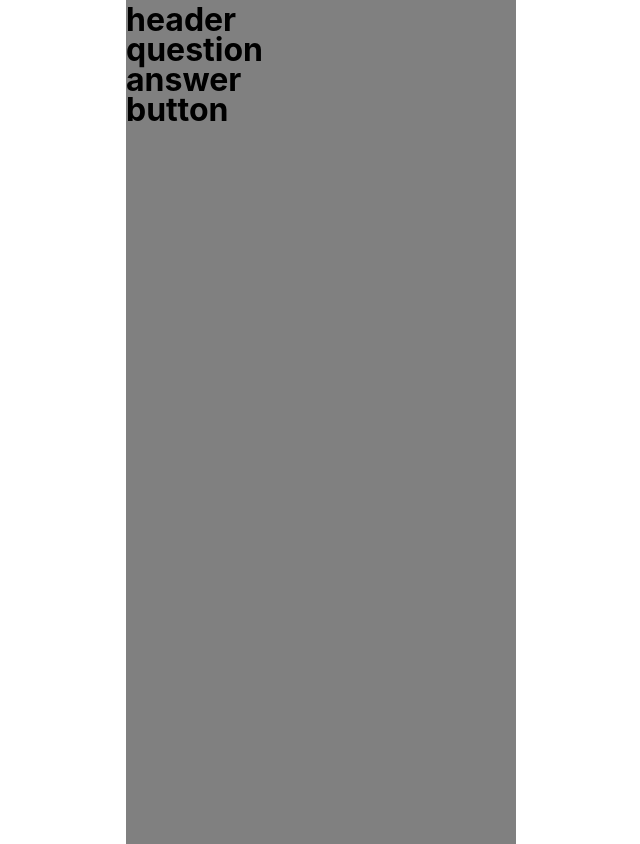
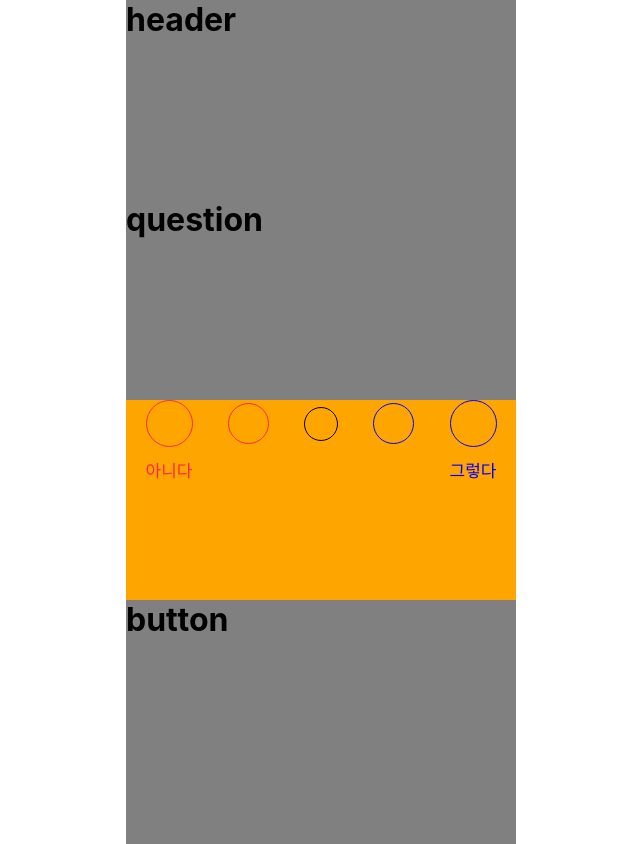
Before and after one commit to Club-PARD/UJaCha_WEB, a React (Create React App) app: page /test in a window 1280 px wide. Shown: the whole page, without its empty margins (319-959 px from the left). Built offline with nearby package versions, Linux system fonts and the light colour scheme.

Commit message:
feat : TestPage 5개 버튼 컴포넌트 생성

```diff
--- a/src/Pages/TestPage/Components/TestPageAnswer.js
+++ b/src/Pages/TestPage/Components/TestPageAnswer.js
@@ -1,16 +1,108 @@
+import React, {useEffect, useState} from "react";
 import styled from "styled-components";
-import { Container } from "../../../Layout/Layout";
+import {Container, P} from "../../../Layout/Layout";
 
 function TestPageAnswer() {
+    const [selectedButtonIndex, setSelectedButtonIndex] = useState(0);
+
+    const handleButtonClick = (hoverColor, index) => {
+        setSelectedButtonIndex(index);
+    };
+
+    useEffect(() => {
+        console.log(selectedButtonIndex);
+    }, [selectedButtonIndex]);
+
     return (
         <TestPageAnswerContainer>
-            <h1>answer</h1>
+            <WrapperRoundButton>
+                <WrapperRoundButtonItems
+                    selectedButtonIndex={selectedButtonIndex}
+                    handleButtonClick={handleButtonClick}/>
+            </WrapperRoundButton>
+            <WrapperRoundButtonTitle>
+                <ButtonTitle color="#FF2946">아니다</ButtonTitle>
+                <ButtonTitle color="#0500FF">그렇다</ButtonTitle>
+            </WrapperRoundButtonTitle>
         </TestPageAnswerContainer>
     );
+
 }
 
 const TestPageAnswerContainer = styled(Container)`
-    height : 30px;
+    height: 200px;
+
+    display: flex;
+    align-items: center;
+    flex-direction: column;
+
+    background-color: orange;
 `;
 
+const WrapperRoundButton = styled.div `
+    width: 90%;
+
+    display: flex;
+    justify-content: space-between;
+    align-items: center;
+`;
+
+const RoundButton = styled.button `
+    width: ${props => props.width};
+    height: ${props => props.width};
+    background: none;
+
+    border-radius: 50%;
+    border: 1px solid ${props => props.borderColor};
+    background-color: ${props => props.selected
+    ? props.hoverColor
+    : "transparent"};
+
+    &:hover {
+        background-color: ${props => props.hoverColor};
+    }
+`;
+
+const WrapperRoundButtonTitle = styled.div `
+    width : 90%;
+    display: flex;
+    justify-content: space-between;
+    margin-top : 10px;
+`;
+
+const ButtonTitle = styled.p `
+    font-size: 17px;
+    color : ${props => props.color};
+`
+
+const WrapperRoundButtonItems = (e) => {
+    return ([1, 2, 3, 4, 5].map((index) => (
+        <RoundButton
+            key={index}
+            width={index === 3
+                ? "34px"
+                : (
+                    index === 1 || index === 5
+                        ? "47px"
+                        : "41px"
+                )}
+            borderColor={index === 4 || index === 5
+                ? "#0500FF"
+                : index === 3
+                    ? "#000000"
+                    : "#FF2946"}
+            hoverColor={index === 4 || index === 5
+                ? "#8280FF50"
+                : index === 3
+                    ? "#00000050"
+                    : "#FF294650"}
+            onClick={() => e.handleButtonClick(
+                index === 4 || index === 5
+                    ? "#8280FF50"
+                    : "#FF294650",
+                index
+            )}
+            selected={e.selectedButtonIndex === index}/>
+    )));
+}
 export default TestPageAnswer;
--- a/src/Pages/TestPage/Components/TestPageButton.js
+++ b/src/Pages/TestPage/Components/TestPageButton.js
@@ -10,7 +10,7 @@ function TestPageButton() {
 }
 
 const TestPageButtonContainer = styled(Container)`
-    height : 30px;
+    height : 200px;
 `;
 
 export default TestPageButton;
--- a/src/Pages/TestPage/Components/TestPageHeader.js
+++ b/src/Pages/TestPage/Components/TestPageHeader.js
@@ -10,7 +10,7 @@ function TestPageHeader() {
 }
 
 const TestPageHeaderContainer = styled(Container)`
-    height : 30px;
+    height : 200px;
 `;
 
 export default TestPageHeader;
--- a/src/Pages/TestPage/Components/TestPageQuestion.js
+++ b/src/Pages/TestPage/Components/TestPageQuestion.js
@@ -10,7 +10,7 @@ function TestPageQuestion() {
 }
 
 const TestPageQuestionContainer = styled(Container)`
-    height : 30px;
+    height : 200px;
 `;
 
 export default TestPageQuestion;
```
